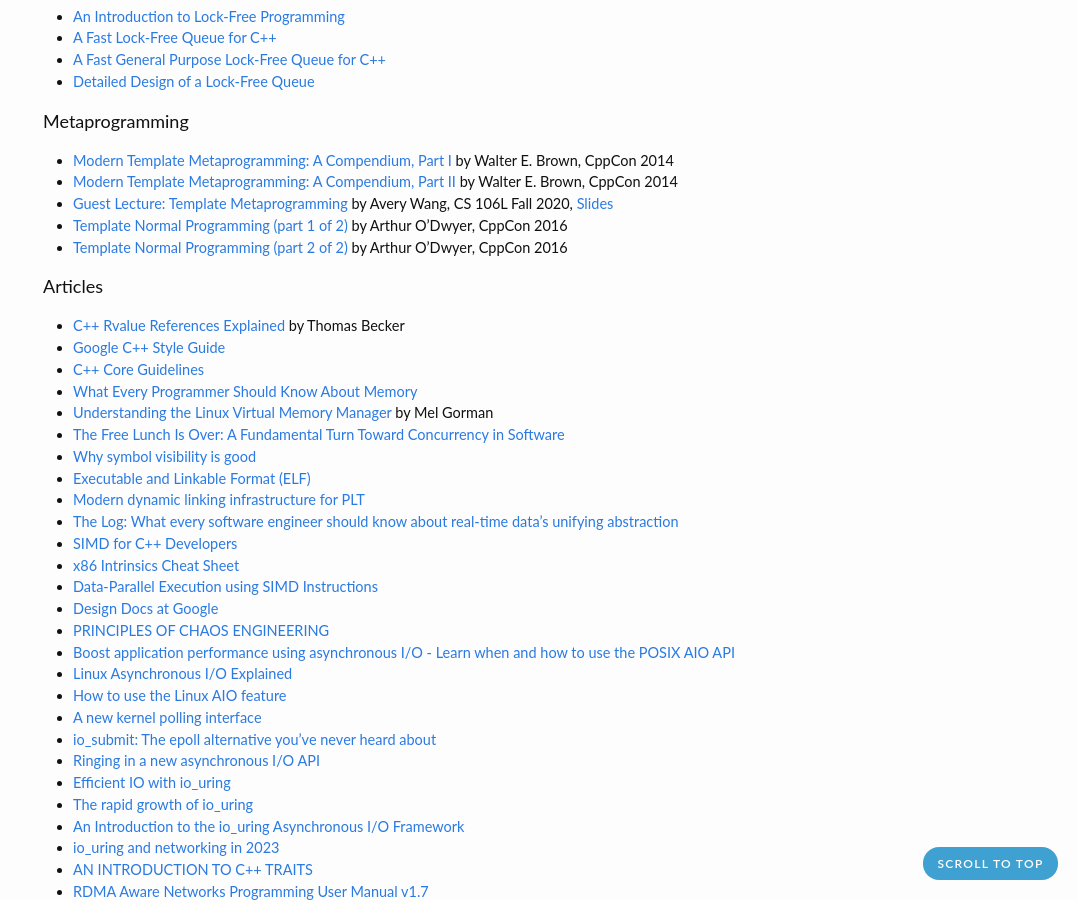
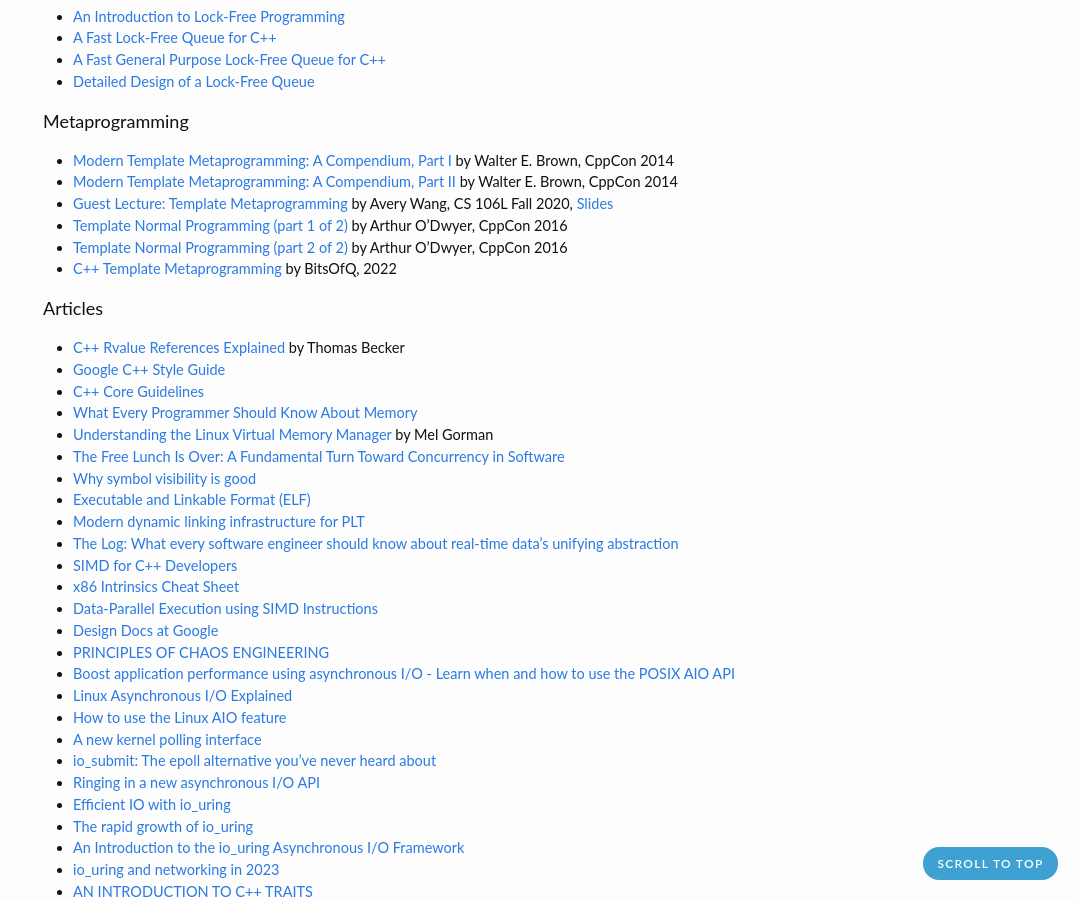
Before and after one commit to zhjwpku/zhjwpku.github.io, a Jekyll site: the page built from _posts/2019-10-07-cpp-learning-resources.md, in a window 1280 px wide and 900 px high, scrolled down 438 px. Shown: the whole window, without its empty margins (202-1280 px from the left). Built offline with Jekyll 4.4.1, drawn with Linux system fonts in a browser that asks for light colours; comment, search, counter and statistics services are not loaded.

Commit message:
C++ Template Metaprogramming
Signed-off-by: Zhao Junwang <zhjwpku@gmail.com>

```diff
--- a/_posts/2019-10-07-cpp-learning-resources.md
+++ b/_posts/2019-10-07-cpp-learning-resources.md
@@ -32,6 +32,7 @@
 - [Guest Lecture: Template Metaprogramming](https://www.youtube.com/watch?v=Ct3QF2qENGM) by Avery Wang, CS 106L Fall 2020, [Slides](https://stanford.edu/class/cs106l/lectures/16_tmp.pdf)
 - [Template Normal Programming (part 1 of 2)](https://www.youtube.com/watch?v=vwrXHznaYLA) by Arthur O'Dwyer, CppCon 2016
 - [Template Normal Programming (part 2 of 2)](https://www.youtube.com/watch?v=VIz6xBvwYd8) by Arthur O'Dwyer, CppCon 2016
+- [C++ Template Metaprogramming](https://www.youtube.com/playlist?list=PLWxziGKTUvQFIsbbFcTZz7jOT4TMGnZBh) by BitsOfQ, 2022
 
 <h4>Articles</h4>
 
```
